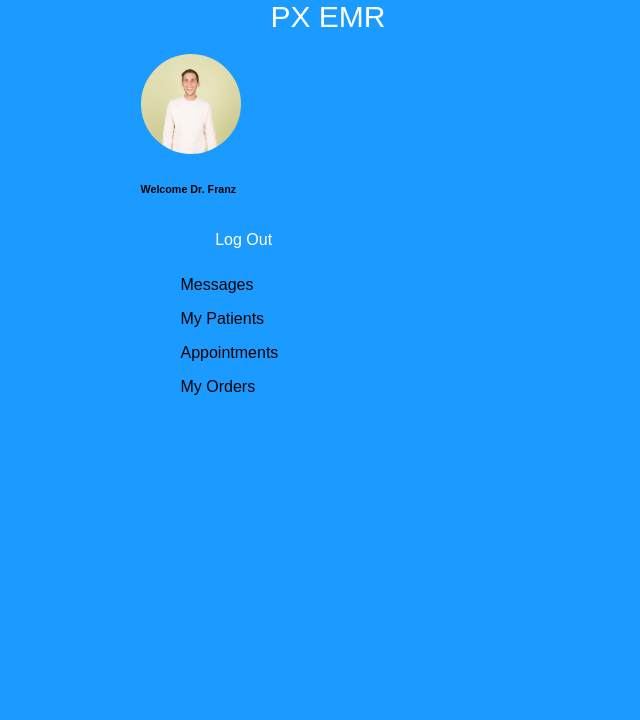
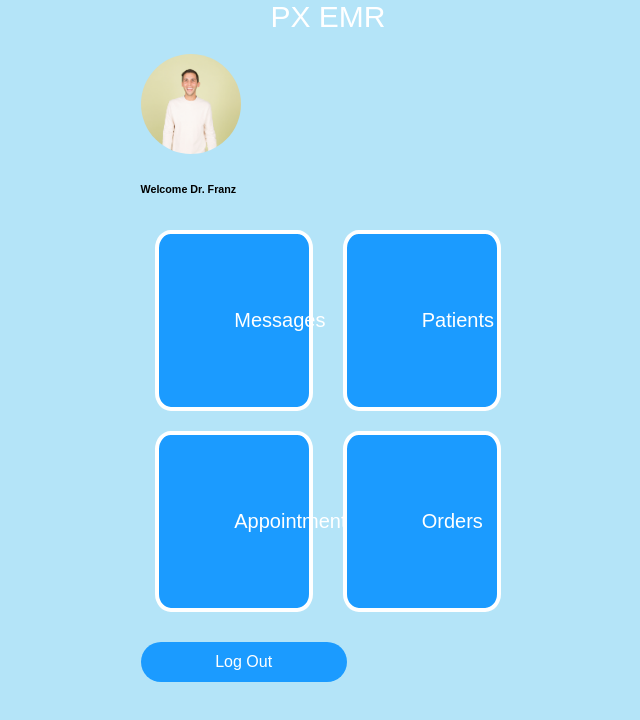
Before and after one commit to alia0021/MTM6330-Midterm-alia0021, a website: page profile.html in a window 1280 px wide. Shown: the whole page, without its empty margins (312-952 px from the left). Drawn offline with Linux system fonts and the light colour scheme.

Commit message:
fix profile page and added stylings

```diff
--- a/profile.html
+++ b/profile.html
@@ -1,7 +1,5 @@
 <!-- received helped through; https://www.youtube.com/watch?v=ylFLVBbB9AM
 online tutorials  -->
-
-
 <!DOCTYPE html>
 <html lang="en">
 
@@ -19,16 +17,15 @@ online tutorials  -->
     <img src="./img/michael-frattaroli-234665-unsplash.jpg" width=100 height=100 class="portal">
     <h6>Welcome Dr. Franz</h6>
     <form action="index.html">
+      <div class="container-menu">
+        <div class="box-message">Messages</div>
+        <div class="box-patient">Patients</div>
+        <div class="box-appointment">Appointments</div>
+        <div class="box-order">Orders</div>
+      </div>
       <input type="submit" name="" value="Log Out">
-      <div class="sidebar">
-        <ul>Messages</ul>
-        <ul>My Patients</ul>
-        <ul>Appointments</ul>
-        <ul>My Orders</ul>
-      </div>
+  </div>
 
-  </div>
-  </div>
 
 
 </body>
--- a/scss/style.scss
+++ b/scss/style.scss
@@ -4,12 +4,15 @@ online tutorials  */
 body {
   margin: 0;
   padding: 0;
+  background-position: top;
   background-image: url('../../img/scott-webb-266121-unsplash.jpg');
+  background-repeat: no-repeat;
   background-size: cover;
   font-family: sans-serif;
-  height: 100%;
+  height: 100vh;
+  background-blend-mode: multiply;
   width: 100%;
-  background-color: #1b9bff;
+  background-color: #b4e4f8;
 }
 
 .loginBox {
@@ -118,13 +121,24 @@ h4 {
   display: inline-block;
   width: 100%;
   margin-bottom: 20px;
+  display: flex;
+  flex-direction: column;
+  .button {
+    display: flex;
+    justify-content: center;
+    width: 100%;
+    margin-bottom: 20px;
+    line-height: 100%;
+    a {
+      display: flex;
+      justify-content: center;
+      align-items: center;
+    }
+  }
 }
-.success input,
-.submitButton {
-  width: 100%;
-  margin-bottom: 20px;
-  line-height: 100%;
-}
+// .success input,
+// .submitButton {
+// }
 .submitButton {
   border: none;
   border-bottom: 1px solid #fff;
@@ -148,7 +162,7 @@ h4 {
   display: inherit;
   text-decoration: none;
   text-align: center;
-  line-height: 100%;
+  // line-height: 100%;
 }
 .success input[type='submit']:hover,
 .submitButton:hover {
@@ -195,6 +209,34 @@ h5 {
   background: #fff;
   color: #262626;
 }
+.container-menu {
+  text-align: center;
+  display: inline-block;
+  width: 100%;
+  margin-bottom: 20px;
+  display: flex;
+  flex-wrap: wrap;
+  flex-direction: row;
+  justify-content: space-around;
+}
+.box-message,
+.box-patient,
+.box-appointment,
+.box-order {
+  width: 20%;
+  padding: 20%;
+  border: 4px solid white;
+  margin: 0.5em auto;
+  display: flex;
+  justify-content: space-around;
+  justify-items: center;
+  text-align: center;
+  border-radius: 10%;
+  box-sizing: border-box;
+  font-size: 20px;
+  color: white;
+  background-color: #1b9bff;
+}
 
 @media (max-width: 768px) {
   .loginBox,
```
Also changed, not shown: success.html (+7 -2 lines), css/min/style.css, css/style.css.
